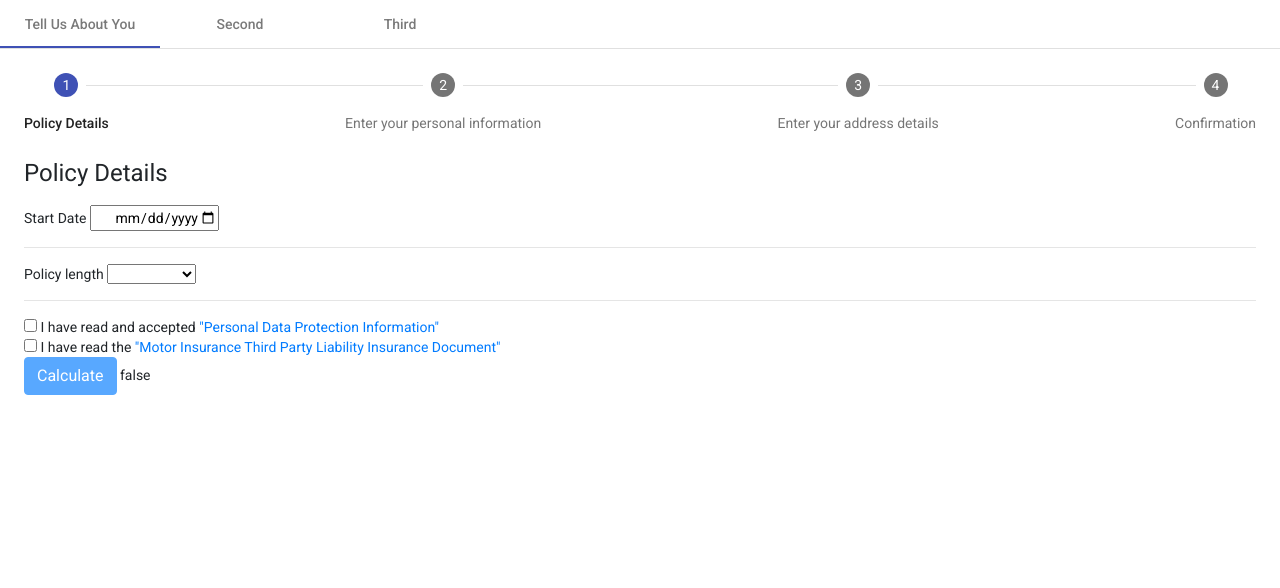
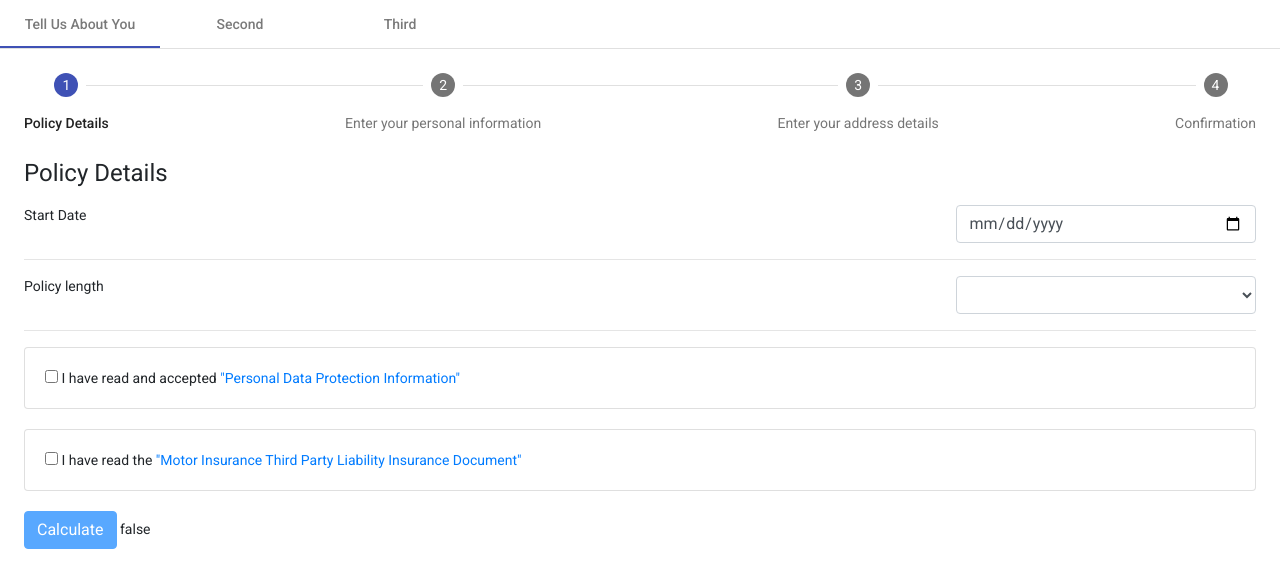
Before and after one commit to karanshirsath/stepperform, an Angular app: page /form in a window 1280 px wide. Shown: the top 588 px of the page. Built offline with nearby package versions, Linux system fonts and the light colour scheme.

Commit message:
improved UI for Policy Details

```diff
--- a/src/app/components/Policy Details/policy-details/policy-details.component.html
+++ b/src/app/components/Policy Details/policy-details/policy-details.component.html
@@ -1,25 +1,39 @@
-<h1>Policy Details</h1>
+<h1 class="display-1">Policy Details</h1>
 <form [formGroup]="registerForm">
-<div>
+<div class="form-row">
+    <div class="col-9">
         Start Date
-    <input class="text-right" type="date" name="date" id="date" formControlName="policyDate" (change)="change()">
+    </div>
+    <div class="col-3">
+        <input class="form-control" type="date" formControlName="policyDate" (change)="change()">
+    </div>
 </div>
 <hr>
-<div>
+<div class="form-row">
+    <div class="col-9">
         Policy length
-    <select formControlName="policyLength"(change)="change()">
+    </div>
+    <div class="col-3">
+        <select formControlName="policyLength" class="form-control" (change)="change()">
             <option value="1">1 Month</option>
             <option value="3">3 Months</option>
             <option value="6">6 Months</option>
             <option value="12">12 Months</option>
         </select>
     </div>
+</div>
 <hr>
-<div>
+<div class="card">
+    <div class="card-body">
         <input type="checkbox" formControlName="check1" (change)="change()"> I have read and accepted <span class="text-primary">"Personal Data Protection Information"</span>
     </div>
-<div>
+</div>
+<br>
+<div class="card">
+    <div class="card-body">
         <input type="checkbox" formControlName="check2" (change)="change()"> I have read the <span class="text-primary">"Motor Insurance Third Party Liability Insurance Document"</span>
     </div>
+</div>
+<br>
 </form>
 <button class="btn btn-primary" (click)="submit()" mat-raised-button  matStepperNext [disabled]="!registerForm.valid">Calculate</button>
```
Lines whose indentation alone changed are shown as unchanged.
